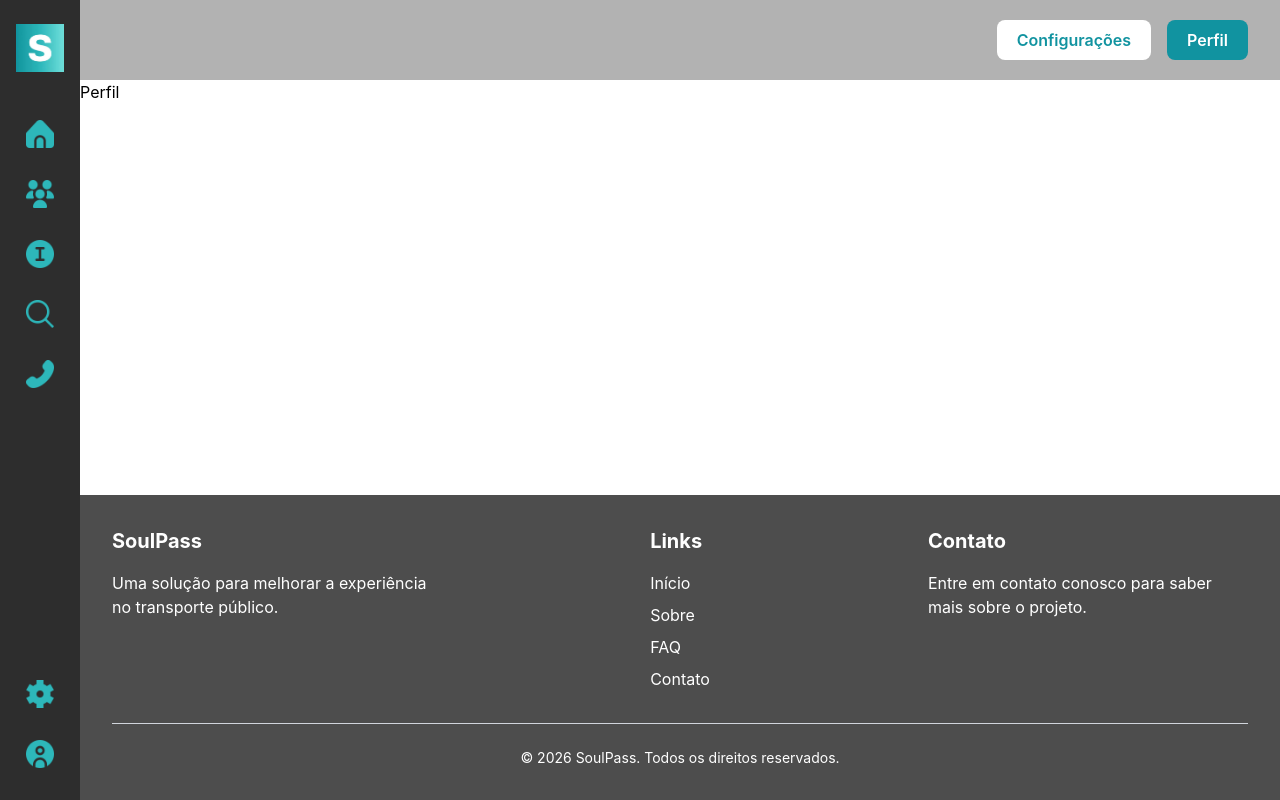
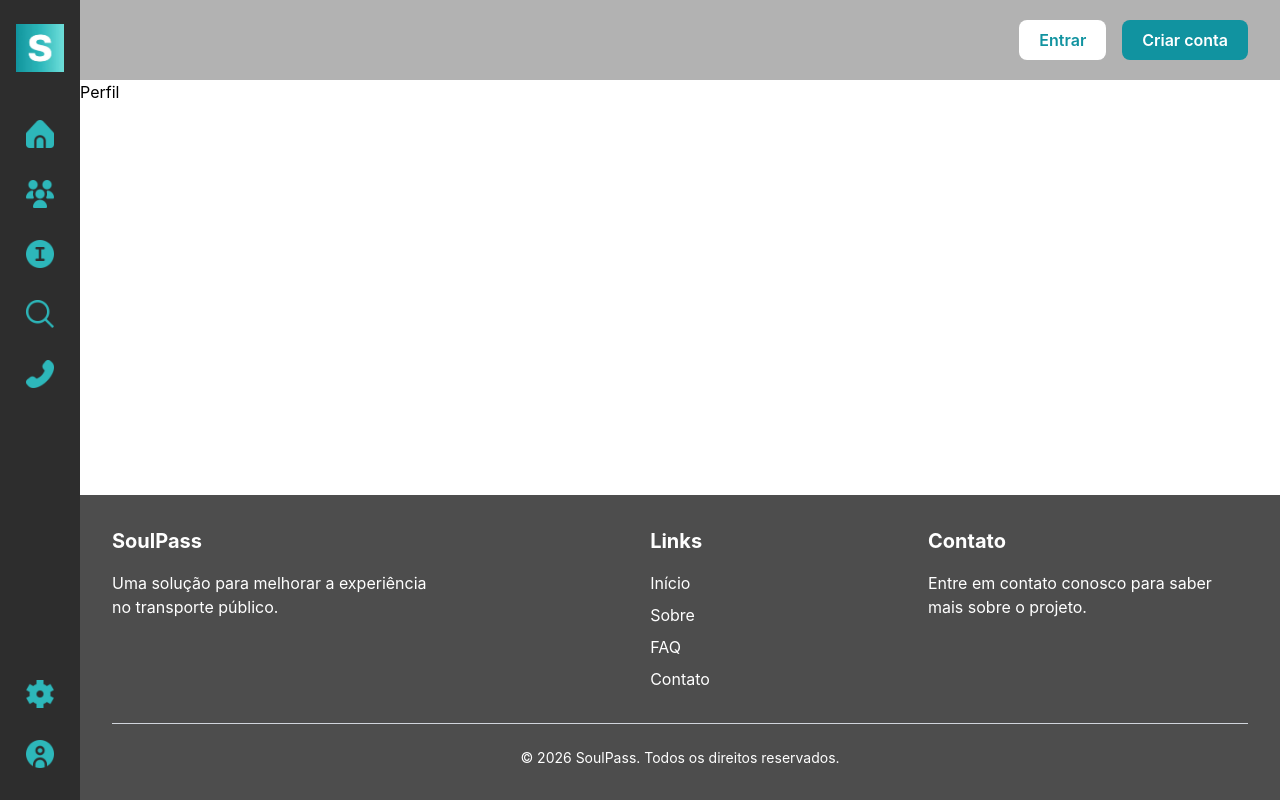
Before and after one commit to MariMari-Ramos/SoulPass, a React (Vite) app: page /solucao/perfil in a window 1280 px wide. Built offline with nearby package versions, Linux system fonts and the light colour scheme.

Commit message:
fix: adiciona acesso ao login e cadastro pelo Header

```diff
--- a/src/components/Header/Header.tsx
+++ b/src/components/Header/Header.tsx
@@ -1,3 +1,5 @@
+import { Link } from 'react-router-dom'
+
 function Header() {
   return (
     <header
@@ -16,7 +18,8 @@
       "
     >
       <div className="flex items-center gap-2 md:gap-4">
-        <button
+        <Link
+          to="/solucao/login"
           className="
             rounded-lg
             bg-white
@@ -32,10 +35,11 @@
             md:text-base
           "
         >
-          Configurações
-        </button>
+          Entrar
+        </Link>
 
-        <button
+        <Link
+          to="/solucao/cadastro"
           className="
             rounded-lg
             bg-[#1193a0]
@@ -51,8 +55,8 @@
             md:text-base
           "
         >
-          Perfil
-        </button>
+          Criar conta
+        </Link>
       </div>
     </header>
   )
```
